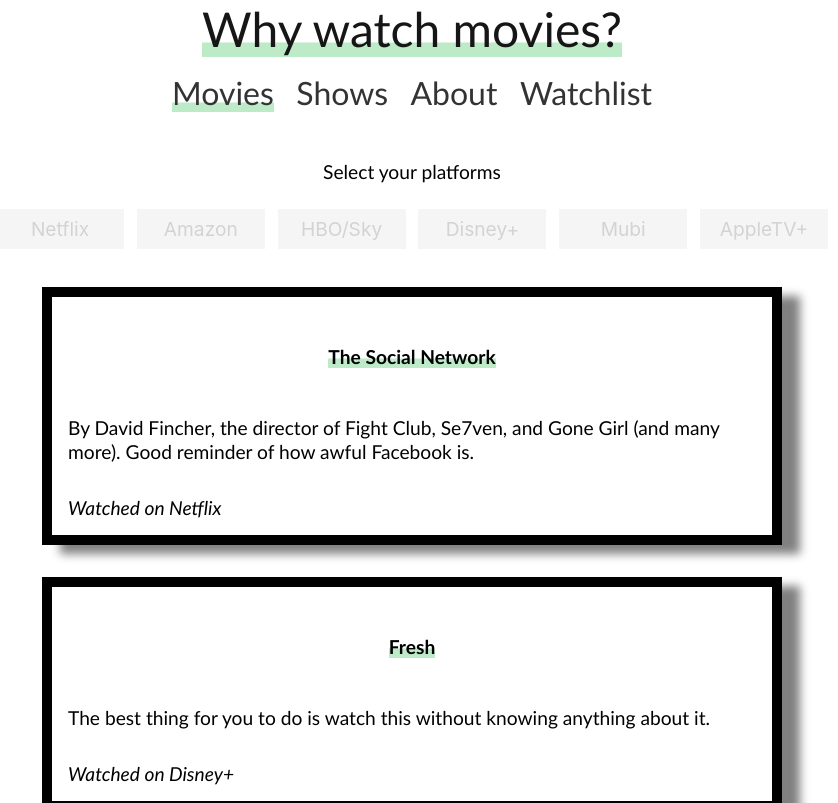
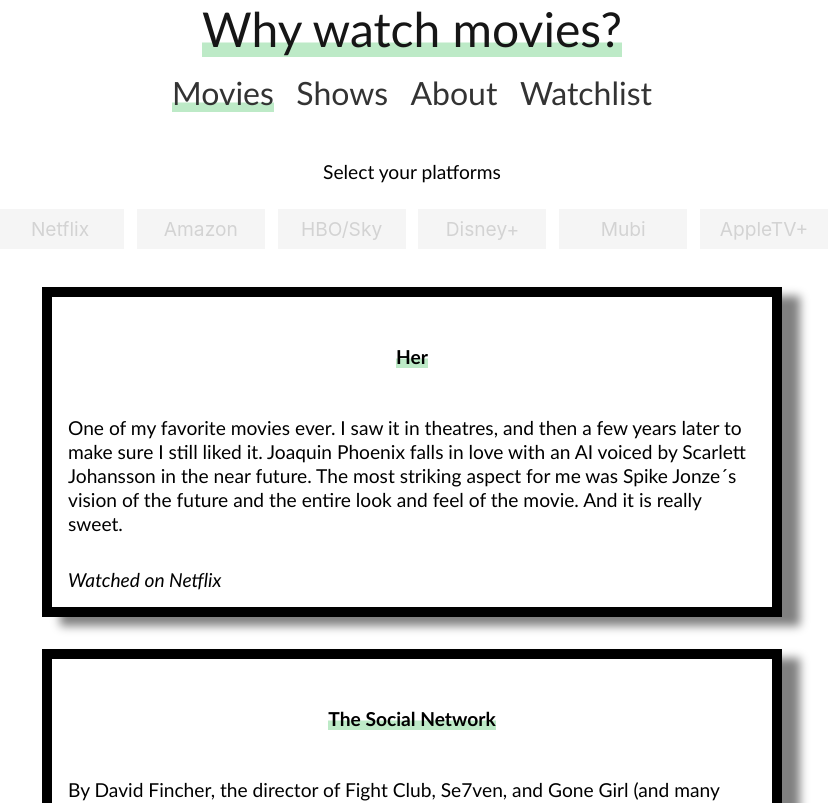
Before and after one commit to severinschmid/movie-blog, a React (Create React App) app: page / in a window 1280 px wide. Shown: the top 803 px of the page, without its empty margins (228-1066 px from the left). Built offline with nearby package versions, Linux system fonts and the light colour scheme.

Commit message:
add movies

```diff
--- a/src/data/movieList.js
+++ b/src/data/movieList.js
@@ -1,4 +1,10 @@
 export const movies = [
+  {
+    name: 'Her',
+    platform: 'Netflix',
+    description:
+      'One of my favorite movies ever. I saw it in theatres, and then a few years later to make sure I still liked it. Joaquin Phoenix falls in love with an AI voiced by Scarlett Johansson in the near future. The most striking aspect for me was Spike Jonze´s vision of the future and the entire look and feel of the movie. And it is really sweet.'
+  },
   {
     name: 'The Social Network',
     platform: 'Netflix',
@@ -470,7 +476,7 @@
     name: 'Burning',
     platform: 'Amazon',
     description:
-      'I guess this is the movie I think about the most, it is currently in my top three favorite movies. To be brief, I was just so immersed into this. The world feels so lived-in, the performances are great, and it is one of the best looking films I have ever seen. I just watched it again to make sure and it is still a masterpiece. But don´t text me saying it is boring, or else! And of course, watch it with subtitles.'
+      'I think this is the movie I think about the most. It is currently among my top three favorite movies. To be brief, I was just so immersed into this. The world feels lived-in, the performances are great, and it is one of the best looking films I know. I recently watched it again to make sure, and it is still a masterpiece. But do not text me saying it is boring, or else! And of course, watch it in Korean with subtitles.'
   },
   {
     name: 'Prisoners',
```
